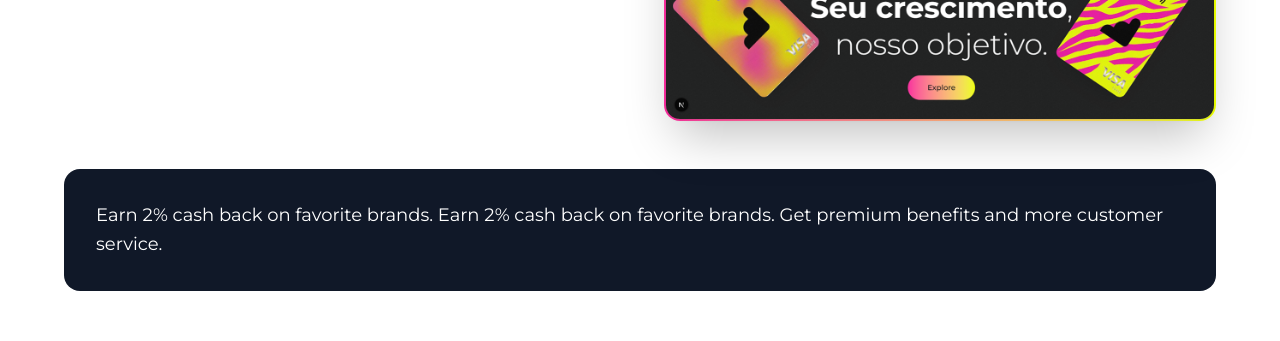
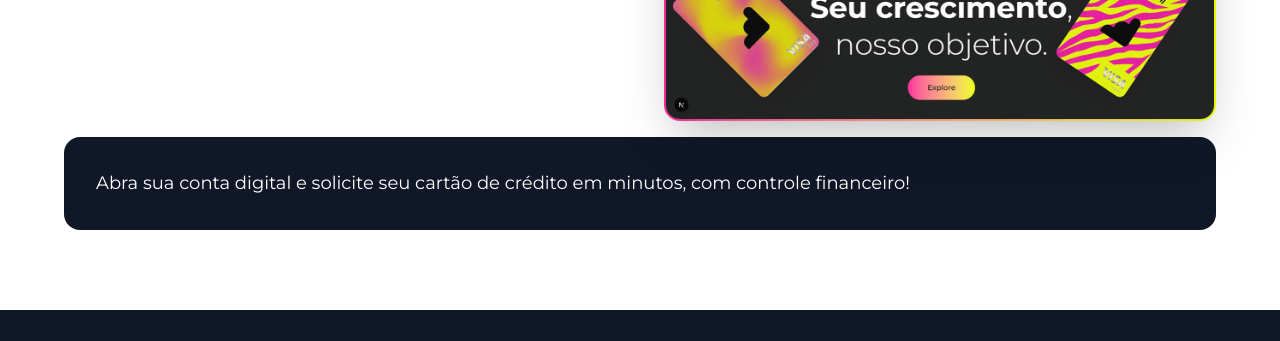
Before and after one commit to chriskryon/diverse-landing, a Next.js app: page / in a window 1280 px wide. Shown: the part 2420-2761 px from the top of the page. Built offline with nearby package versions, Linux system fonts and the light colour scheme; no server answers.

Commit message:
chore: update texts

```diff
--- a/src/components/ApiSection.tsx
+++ b/src/components/ApiSection.tsx
@@ -17,7 +17,7 @@ export default function ApiSection() {
   ];
 
   return (
-    <section className="py-20 bg-gray-900 text-white overflow-x-hidden w-full">
+    <section className="py-10 bg-gray-900 text-white overflow-x-hidden w-full">
       <div className="max-w-6xl mx-auto px-6">
         {/* Title Section */}
         <motion.h2
--- a/src/components/FinancialControl.tsx
+++ b/src/components/FinancialControl.tsx
@@ -54,17 +54,16 @@ export default function FinancialControl() {
 
         {/* Info Box */}
         <motion.div
-          className="mt-12 bg-gray-900 text-white p-8 rounded-2xl"
+          className="mt-4 bg-gray-900 text-white p-8 rounded-2xl"
           ref={textBoxAnimations.ref}
           initial={textBoxAnimations.initial}
           animate={textBoxAnimations.controls}
           variants={{ visible: textBoxAnimations.visible }}
           whileHover={textBoxAnimations.hover}
         >
-          <p className="text-lg leading-relaxed">
-            Earn 2% cash back on favorite brands. Earn 2% cash back on favorite brands. Get premium benefits and more
-            customer service.
-          </p>
+            <p className="text-lg leading-relaxed">
+            Abra sua conta digital e solicite seu cartão de crédito em minutos, com controle financeiro!
+            </p>
         </motion.div>
       </div>
     </section>
```
